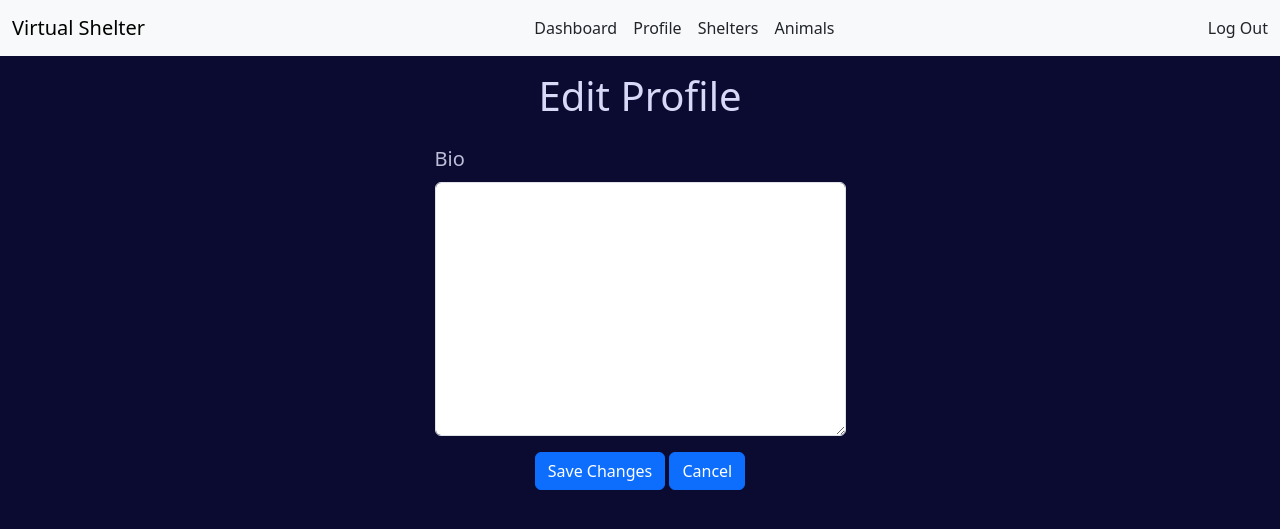
After one commit to LlewBach/virtual-shelter, a Django app: page /profiles/edit/ in a window 1280 px wide. The commit adds this page. Shown: the top 529 px of the page. Run offline with Django 5.2, Linux system fonts and the light colour scheme; the visitor is signed in with stand-in values (Sample User, id 1); data comes from the database, SQL or seed files in the repository; some libraries are stand-ins or nearby versions.

Commit message:
Enable profile editing

```diff
--- a/profiles/forms.py
+++ b/profiles/forms.py
@@ -1,5 +1,12 @@
 from django import forms
-from .models import RoleChangeRequest
+from .models import Profile, RoleChangeRequest
+
+
+class ProfileForm(forms.ModelForm):
+    class Meta:
+        model = Profile
+        fields = ['bio']
+
 
 class RoleChangeRequestForm(forms.ModelForm):
     class Meta:
--- a/profiles/models.py
+++ b/profiles/models.py
@@ -12,7 +12,7 @@ class Profile(models.Model):
     user = models.OneToOneField(User, on_delete=models.CASCADE)
     role = models.CharField(max_length=20, choices=USER_ROLES, default='user')
     tokens = models.PositiveIntegerField(default=0)
-    # bio = models.TextField(blank=True)
+    bio = models.TextField(blank=True)
     # profile_picture = models.ImageField(upload_to='profile_pics', blank=True, null=True)
 
     def __str__(self):
--- /dev/null
+++ b/profiles/templates/profiles/edit_profile.html
@@ -0,0 +1,24 @@
+{% extends "base.html" %}
+{% load crispy_forms_tags %}
+
+{% block content %}
+<h1 class="text-center mt-3 mb-4">Edit Profile</h1>
+
+<div class="container mb-5">
+  <div class="row">
+    <div class="col-12 d-flex flex-column align-items-center">
+      <div class="wrapper">
+        <form method="POST" enctype="multipart/form-data">
+          {% csrf_token %}
+          {{ form|crispy }}
+          <div class="text-center">
+            <button type="submit" class="btn btn-primary">Save Changes</button>
+            <a href="{% url 'profile' %}" class="btn btn-primary">Cancel</a>
+          </div>
+        </form>
+      </div>
+    </div>
+  </div>
+</div>
+
+{% endblock %}
--- a/profiles/templates/profiles/profile.html
+++ b/profiles/templates/profiles/profile.html
@@ -14,9 +14,11 @@
     </div>
     <div class="col-4">
       <p>Role: {{ profile.role }}</p>
+      <p>Bio: {{ profile.bio }}</p>
     </div>
     <div class="col-2">
       {% if profile == user.profile %}
+      <a href="{% url 'edit_profile' %}" class="btn btn-primary mb-3">Edit Profile</a>
       <a href="{% url 'apply_role_change' %}" class="btn btn-primary">Apply to Register Shelter</a>
       {% endif %}
     </div>
--- a/profiles/urls.py
+++ b/profiles/urls.py
@@ -3,6 +3,7 @@ from . import views
 
 urlpatterns = [
     path('', views.profile, name='profile'),
+    path('edit/', views.edit_profile, name='edit_profile'),
     path('apply-role-change/', views.apply_for_role_change, name='apply_role_change'),
     path('tokens/', views.tokens, name='tokens'),
     path('create-checkout-session/', views.create_checkout_session, name='create_checkout_session'),
--- a/profiles/views.py
+++ b/profiles/views.py
@@ -5,7 +5,7 @@ from django.contrib.auth.decorators import login_required
 from django.views.decorators.csrf import csrf_exempt
 from django.http import HttpResponse, JsonResponse
 from .models import Profile
-from .forms import RoleChangeRequestForm
+from .forms import ProfileForm, RoleChangeRequestForm
 
 
 @login_required
@@ -13,6 +13,24 @@ def profile(request):
     user_profile = Profile.objects.get(user=request.user)
     animals = user_profile.animals.all()
     return render(request, 'profiles/profile.html', {'profile': user_profile, 'animals': animals})
+
+
+@login_required
+def edit_profile(request):
+    try:
+        user_profile = Profile.objects.get(user=request.user)
+    except:
+        return redirect('home')
+
+    if request.method == 'POST':
+        form = ProfileForm(request.POST, request.FILES, instance=user_profile)
+        if form.is_valid():
+            form.save()
+            return redirect('profile')
+    else:
+        form = ProfileForm(instance=user_profile)
+
+    return render(request, 'profiles/edit_profile.html', {'form': form})
 
 
 @login_required
```
Also changed, not shown: profiles/tests.py (+29 -1 lines), profiles/migrations/0004_profile_bio.py (added).
